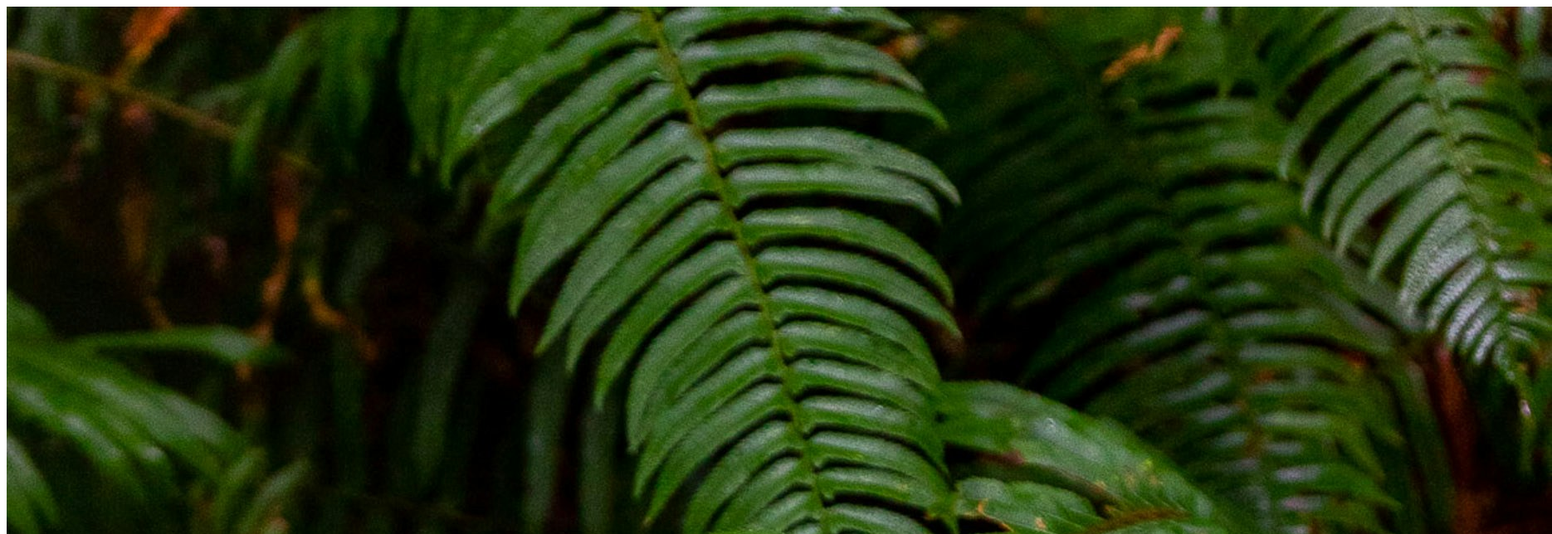
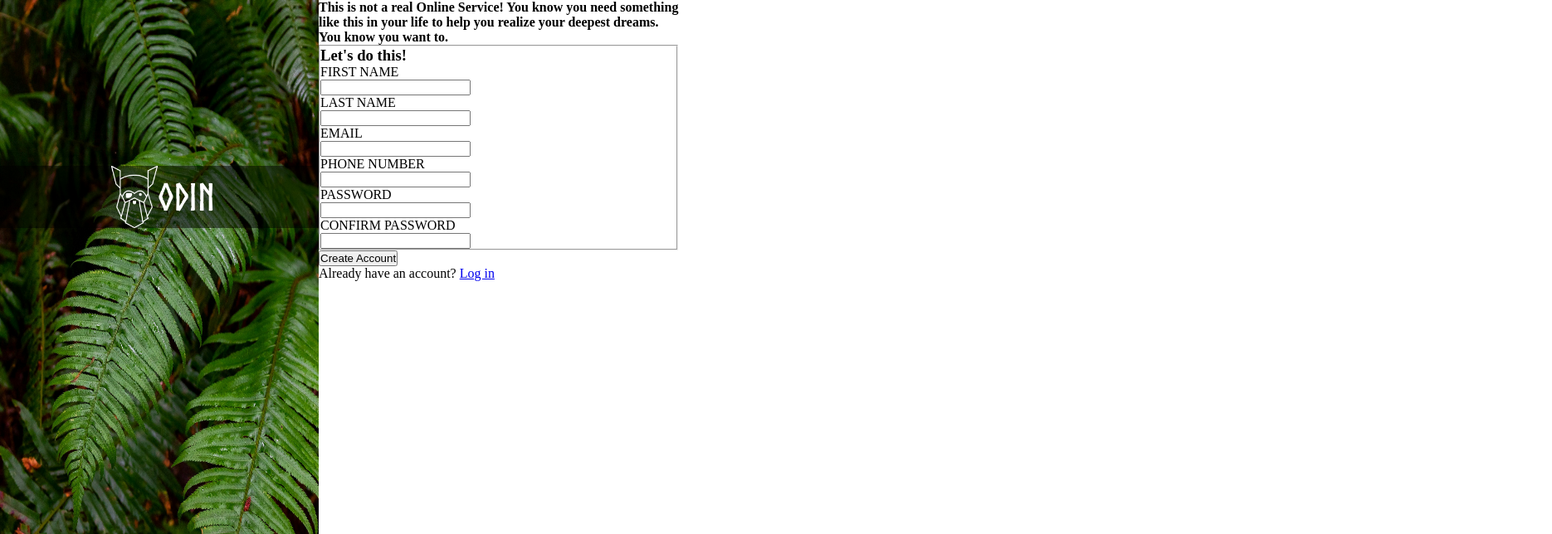
Before and after one commit to osur-gaetano/odin-signup-form, a plain HTML site: page index.html in a window 1280 px wide. Shown: the top 644 px of the page at 83% size, 1870 px wide, since content can reach past the window. Drawn offline with Linux system fonts and the light colour scheme.

Commit message:
Style left section of web page

```diff
--- a/index.html
+++ b/index.html
@@ -9,9 +9,13 @@
 <body>
 
     <div id="left-container">
-        <img src="./img/halie-west-25xggax4bSA-unsplash.jpg" alt="Green Fern plants">
-        <img src="./img/odin-lined.png" alt="odin logo">
-        <h2>ODIN</h2>
+        <img class="left-bg" src="./img/halie-west-25xggax4bSA-unsplash.jpg" alt="Green Fern plants">
+
+        <div class="logo">
+            <img class="logo-image" src="./img/odin-lined.png" alt="odin logo">
+            <p>ODIN</p>
+        </div>
+
     </div>
 
     <div id="right_container">
--- a/stylesheet/styles.css
+++ b/stylesheet/styles.css
@@ -0,0 +1,64 @@
+@font-face {
+    font-family: 'norsebold';
+    src: url('./../fonts/norse-font/norse-bold-webfont.woff2') format('woff2'),
+         url('./../fonts/norse-font/norse-bold-webfont.woff') format('woff');
+    font-weight: normal;
+    font-style: normal;
+
+}
+
+*{
+    padding: 0;
+    margin: 0;
+}
+
+body{
+    width: 100%;
+    height: 100vh;
+    overflow: hidden;
+    display: flex;
+    flex-direction: row;
+}
+
+#left-container{
+    position: relative;
+    display: flex;
+    direction: column;
+    width: 30%;
+}
+
+.left-bg{
+    position: relative;
+    top: 0;
+    left: 0;
+    z-index: 1;
+    height: 100%;
+    width: 100%;
+    background-position: center;
+}
+
+.logo{
+    display: flex;
+    background: rgba(0, 0, 0, 0.5);
+    position: absolute;
+    z-index: 2;
+    height: 75px;
+    top: 25%;
+    width: 100%;
+    opacity: 1;
+
+
+}
+
+.logo-image{
+    height: 75px;
+    margin-left: 35%;
+}
+
+
+.logo > p{
+    color: white;
+    align-self: center;
+    font-size: 45px;
+    font-family: "norsebold";
+}
```
